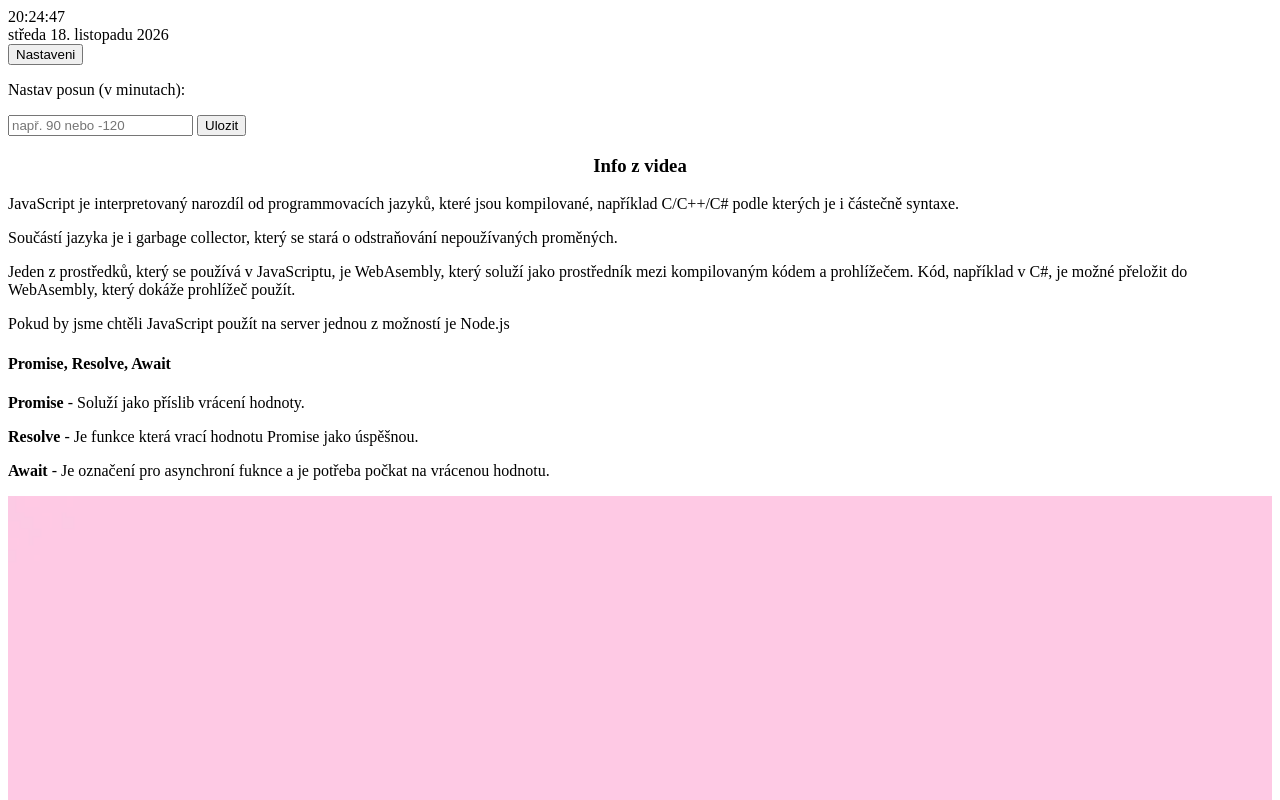
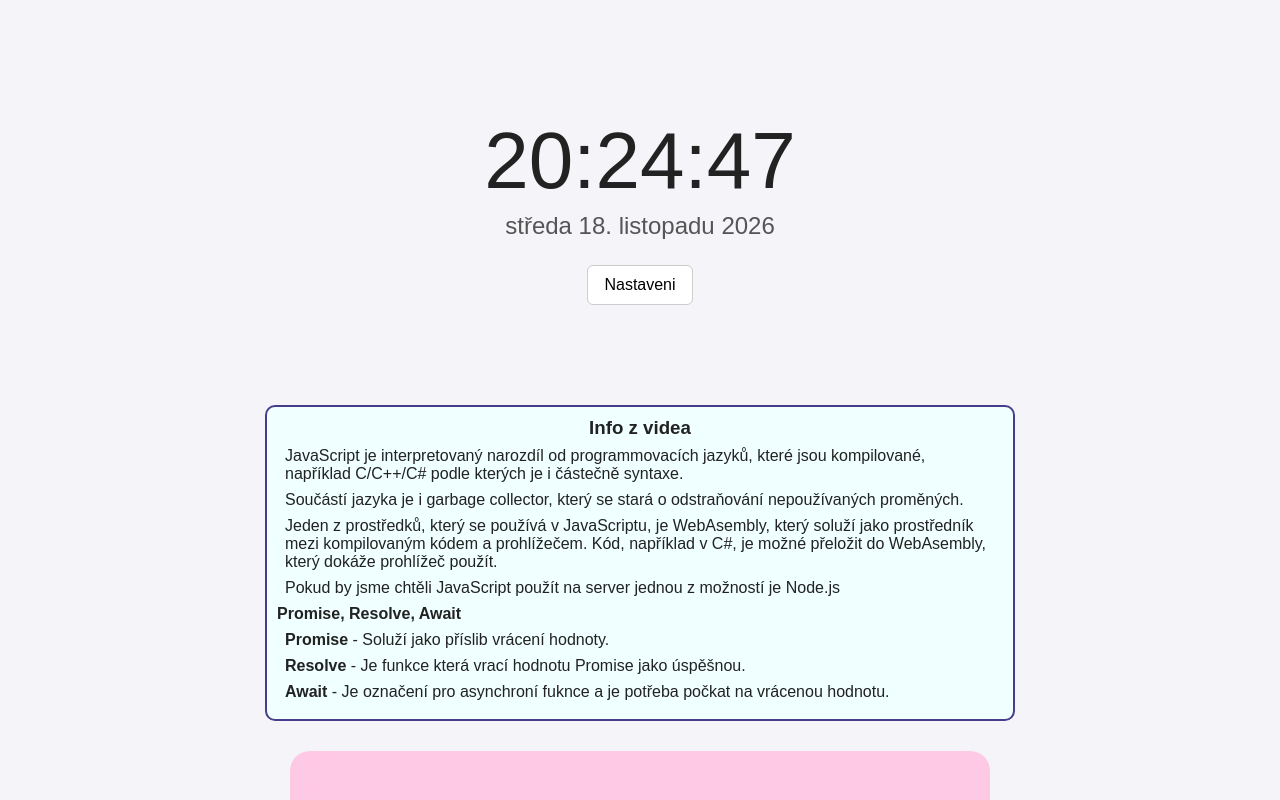
Before and after one commit to lojdat08/JSGroupWork, a plain HTML site: page project/index.html in a window 1280 px wide. Shown: the top 800 px of the page. Drawn offline with nearby package versions, Linux system fonts and the light colour scheme.

Commit message:
Fixed Merge

```diff
--- a/project/index.html
+++ b/project/index.html
@@ -4,6 +4,7 @@
     <meta charset="UTF-8" />
     <meta name="viewport" content="width=device-width, initial-scale=1.0" />
     <title>Document</title>
+    <link rel="stylesheet" href="style.css">
   </head>
   <body onload="startTime()">
     <div class="timer">
--- a/project/style.css
+++ b/project/style.css
@@ -32,7 +32,8 @@ body {
   margin-bottom: 25px;
 }
 
-.nastaveni, .ulozit {
+.nastaveni,
+.ulozit {
   padding: 10px 16px;
   font-size: 16px;
   cursor: pointer;
@@ -41,7 +42,8 @@ body {
   background-color: #fff;
 }
 
-.nastaveni:hover, .ulozit:hover {
+.nastaveni:hover,
+.ulozit:hover {
   background-color: #eaeaea;
 }
 
@@ -54,7 +56,6 @@ body {
   background-color: #fff;
   border: 1px solid #ccc;
   border-radius: 8px;
-
 }
 
 .menu--open {
@@ -129,15 +130,15 @@ body {
   opacity: 1;
 }
 
-.timer{
-
+.timer {
+  margin-top: 100px;
   display: flex;
   flex-direction: column;
   justify-content: center;
   align-items: center;
 }
 
-.timerTxt{
+.timerTxt {
   width: 500px;
   top: 0;
   position: relative;
@@ -158,13 +159,20 @@ body {
 }
 
 .VideoText {
+  text-align: left;
+  text-spacing-trim: normal;
   box-sizing: border-box;
   margin-left: auto;
   margin-right: auto;
+  margin-top: 100px;
   margin-bottom: 30px;
   width: 750px;
   padding: 10px;
   height: fit-content;
+
+  p {
+    margin: 8px;
+  }
 
   border: 2px darkslateblue solid;
   background-color: azure;
```
Lines whose indentation alone changed are shown as unchanged.
